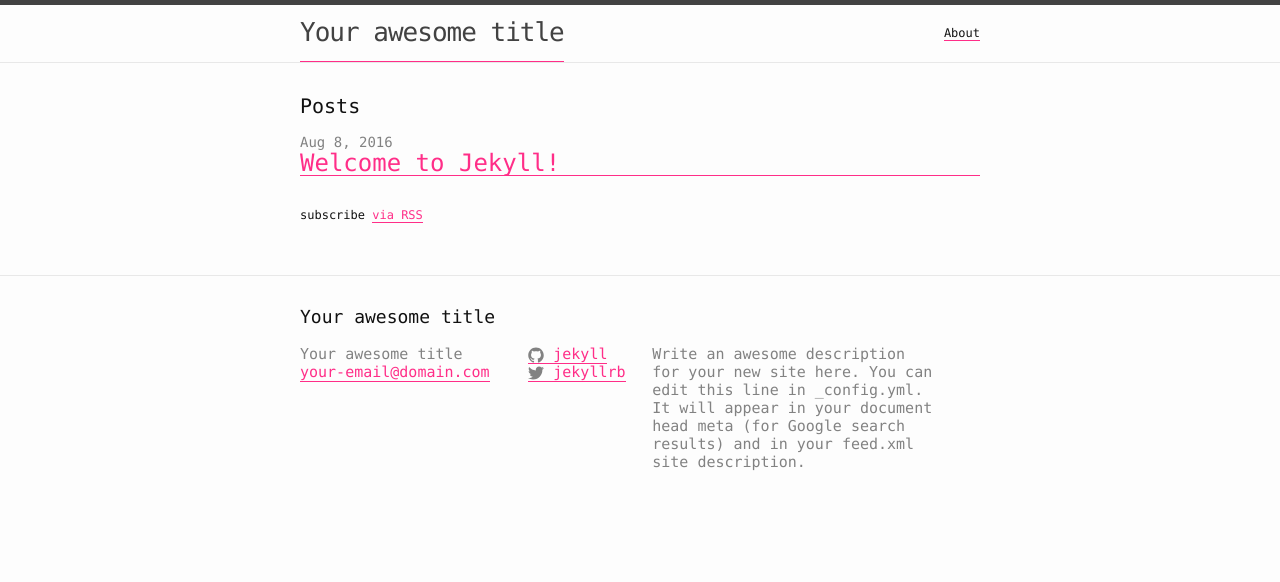
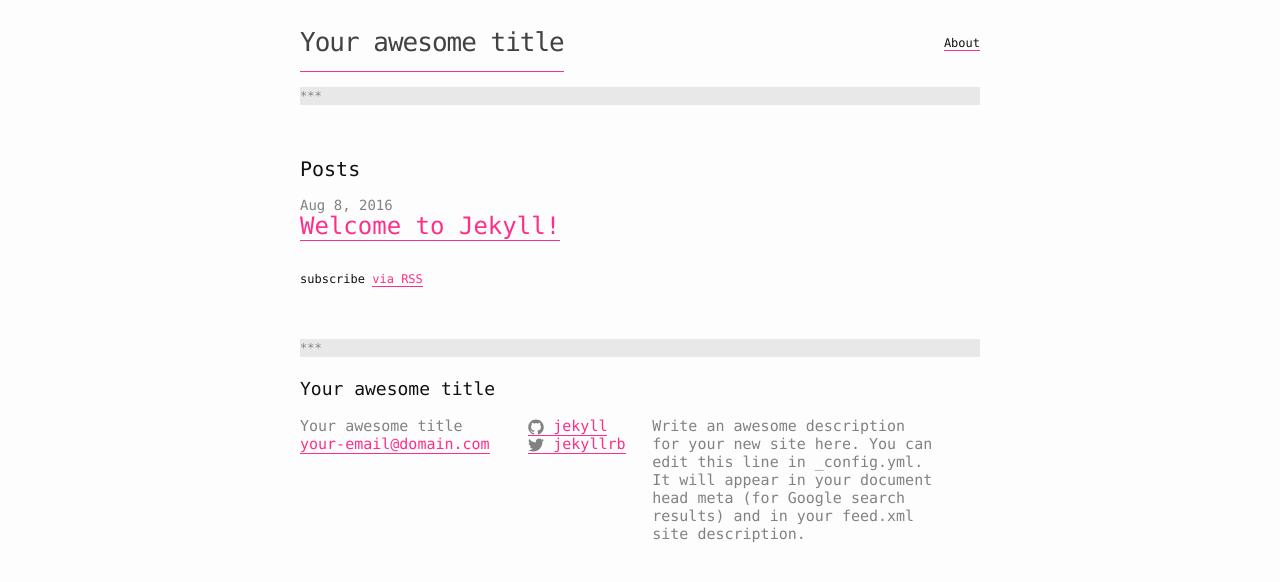
Before and after one commit to lukasschwab/hackyll, a Jekyll site: the page built from index.html, in a window 1280 px wide. Shown: the top 582 px of the page. Built offline with Jekyll 4.4.1, drawn with Linux system fonts in a browser that asks for light colours.

Commit message:
Reconcile styles to usability

```diff
--- a/_includes/footer.html
+++ b/_includes/footer.html
@@ -1,6 +1,8 @@
 <footer class="site-footer">
 
   <div class="wrapper">
+
+    <hr>
 
     <h2 class="footer-heading">{{ site.title }}</h2>
 
--- a/_includes/header.html
+++ b/_includes/header.html
@@ -22,6 +22,8 @@
       </div>
     </nav>
 
+    <hr>
+
   </div>
 
 </header>
--- a/_sass/_base.scss
+++ b/_sass/_base.scss
@@ -100,7 +100,7 @@ a {
 
     &:hover {
         color: $text-color;
-        text-decoration: underline;
+        // text-decoration: underline;
     }
 }
 
@@ -127,28 +127,28 @@ blockquote {
 /**
  * Code formatting
  */
-pre,
-code {
-    font-size: 15px;
-    border: 1px solid $grey-color-light;
-    border-radius: 3px;
-    background-color: #eef;
-}
+// pre,
+// code {
+//     font-size: 15px;
+//     border: 1px solid $grey-color-light;
+//     border-radius: 3px;
+//     background-color: #eef;
+// }
 
-code {
-    padding: 1px 5px;
-}
+// code {
+//     padding: 1px 5px;
+// }
 
-pre {
-    padding: 8px 12px;
-    overflow-x: auto;
+// pre {
+//     padding: 8px 12px;
+//     overflow-x: auto;
 
-    > code {
-        border: 0;
-        padding-right: 0;
-        padding-left: 0;
-    }
-}
+//     > code {
+//         border: 0;
+//         padding-right: 0;
+//         padding-left: 0;
+//     }
+// }
 
 
 
--- /dev/null
+++ b/_sass/_custom.scss
@@ -0,0 +1,19 @@
+/**
+ * custom.scss
+
+ * This file modifies hack.css to make it more Jekyll-friendly, or to
+ * make it look more like Markdown (e.g. with horizontal rules)
+ */
+
+// Horizontal rules with text
+hr:before {
+    content: "***";
+}
+
+hr {
+    clear: both;
+    margin-bottom: 1.75rem;
+    color: $grey-color;
+    background-color: $grey-color-light;
+    border: none;
+}
--- a/_sass/_layout.scss
+++ b/_sass/_layout.scss
@@ -2,12 +2,13 @@
  * Site header
  */
 .site-header {
-    border-top: 5px solid $grey-color-dark;
-    border-bottom: 1px solid $grey-color-light;
+    // border-top: 5px solid $grey-color-dark;
+    // border-bottom: 1px solid $grey-color-light;
     min-height: 56px;
 
     // Positioning context for the mobile navigation icon
     position: relative;
+    margin-top: $spacing-unit / 2;
 }
 
 .site-title {
@@ -22,6 +23,8 @@
     &:visited {
         color: $grey-color-dark;
     }
+
+    margin-bottom: $spacing-unit / 2;
 }
 
 .site-nav {
@@ -98,8 +101,8 @@
  * Site footer
  */
 .site-footer {
-    border-top: 1px solid $grey-color-light;
-    padding: $spacing-unit 0;
+    // border-top: 1px solid $grey-color-light;
+    // padding: $spacing-unit 0;
 }
 
 .footer-heading {
@@ -190,7 +193,7 @@
 }
 
 .post-link {
-    display: block;
+    // display: block;
     font-size: 24px;
 }
 
--- a/css/main.scss
+++ b/css/main.scss
@@ -49,5 +49,6 @@ $on-laptop:        800px;
 @import
         "base",
         "layout",
-        "syntax-highlighting"
+        "syntax-highlighting",
+        "custom"
 ;
```
